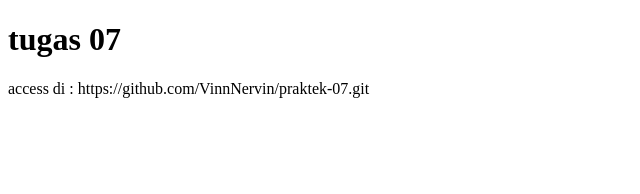
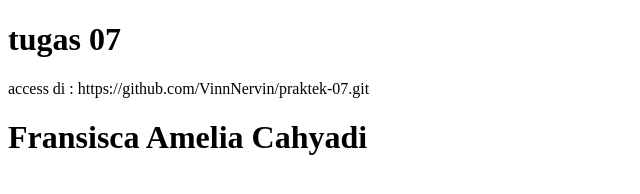
Before and after one commit to VinnNervin/praktek-07, a plain HTML site: page index.html in a window 1280 px wide. Shown: the whole page, without its empty margins (0-640 px from the left). Drawn offline with Linux system fonts and the light colour scheme.

Commit message:
update html

```diff
--- a/index.html
+++ b/index.html
@@ -8,5 +8,6 @@
   <body>
     <h1>tugas 07</h1>
     <p>access di : https://github.com/VinnNervin/praktek-07.git</p>
+    <h1>Fransisca Amelia Cahyadi</h1>
   </body>
 </html>
```
